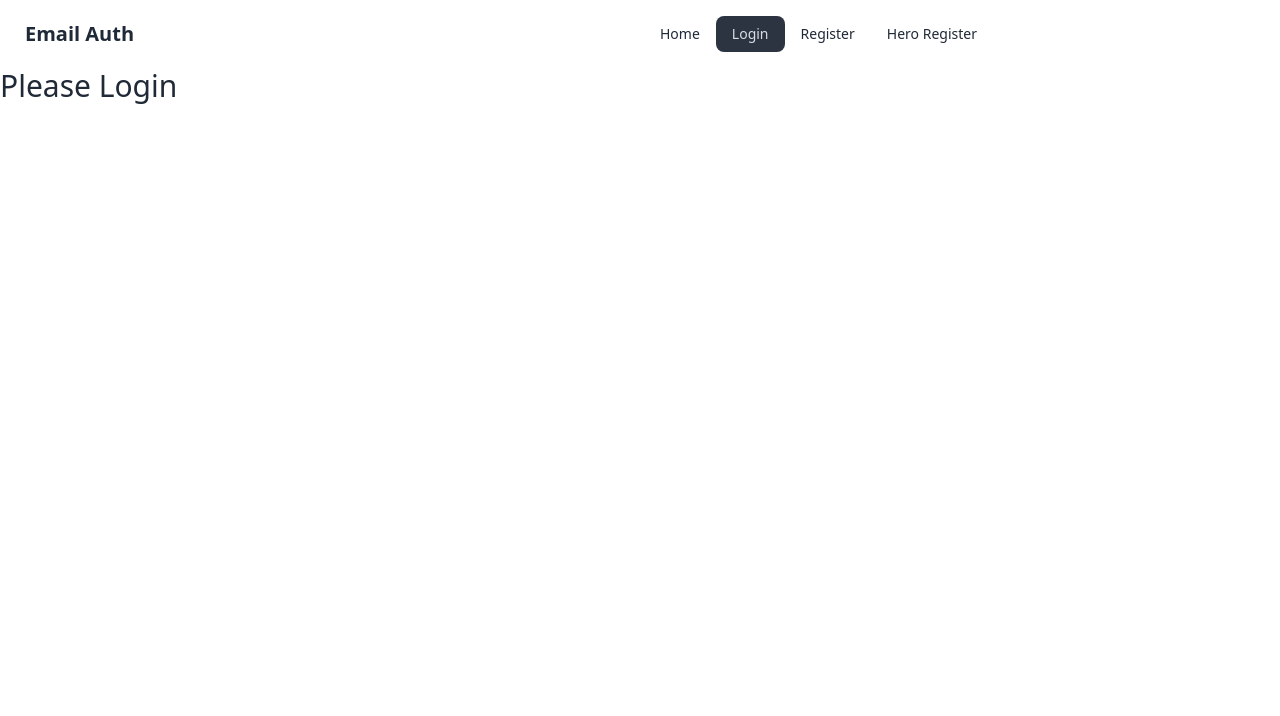
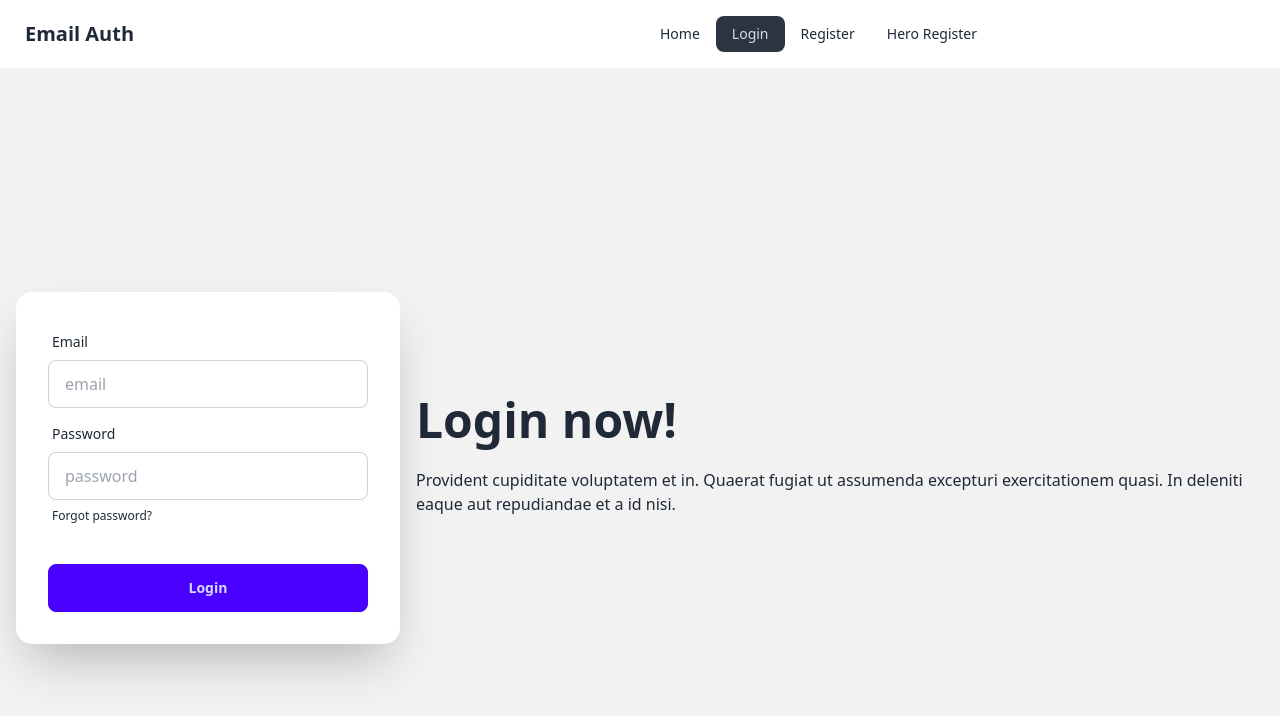
Before and after one commit to Abdullah-Az-Zahur/user-email-pass-auth, a React (Vite) app: page /login in a window 1280 px wide. Shown: the top 716 px of the page. Built offline with nearby package versions, Linux system fonts and the light colour scheme.

Commit message:
login user

```diff
--- a/src/components/Login/Login.jsx
+++ b/src/components/Login/Login.jsx
@@ -1,8 +1,83 @@
+import { signInWithEmailAndPassword } from "firebase/auth";
+import auth from "../../firebase/firebase.config";
+import { useState } from "react";
 
 const Login = () => {
+
+    const [registerError, setRegisterError] = useState('');
+    const [success, setSuccess] = useState('');
+
+    const handleLogin = (e) => {
+        e.preventDefault();
+        const email = e.target.email.value;
+        const password = e.target.password.value;
+        console.log(email, password);
+
+        // reset error
+        setRegisterError('');
+        setSuccess('');
+
+
+        if (password.length < 6) {
+            setRegisterError('Password should be at least 6 character or more')
+            return;
+        }
+        else if (!/[A-Z]/.test(password)) {
+            setRegisterError('Your password Should be have at least one upper case character')
+        }
+        else if (!accepted) {
+            setRegisterError("Please accept terms and condition")
+            return;
+        }
+
+
+        // add validation
+        signInWithEmailAndPassword(auth, email, password)
+            .then(result => {
+                console.log(result.user)
+                setSuccess('User Create Successfully')
+            })
+            .catch(error => {
+                console.error(error)
+                setRegisterError(error.message);
+            })
+    }
     return (
-        <div>
-            <h2 className="text-3xl">Please Login</h2>
+        <div className="hero min-h-screen bg-base-200">
+            <div className="hero-content flex-col lg:flex-row-reverse">
+                <div className="text-center lg:text-left">
+                    <h1 className="text-5xl font-bold">Login now!</h1>
+                    <p className="py-6">Provident cupiditate voluptatem et in. Quaerat fugiat ut assumenda excepturi exercitationem quasi. In deleniti eaque aut repudiandae et a id nisi.</p>
+                </div>
+                <div className="card shrink-0 w-full max-w-sm shadow-2xl bg-base-100">
+                    <form onSubmit={handleLogin} className="card-body">
+                        <div className="form-control">
+                            <label className="label">
+                                <span className="label-text">Email</span>
+                            </label>
+                            <input type="email" name="email" placeholder="email" className="input input-bordered" required />
+                        </div>
+                        <div className="form-control">
+                            <label className="label">
+                                <span className="label-text">Password</span>
+                            </label>
+                            <input type="password" name="password" placeholder="password" className="input input-bordered" required />
+                            <label className="label">
+                                <a href="#" className="label-text-alt link link-hover">Forgot password?</a>
+                            </label>
+                        </div>
+                        <div className="form-control mt-6">
+                            <button className="btn btn-primary">Login</button>
+                        </div>
+                    </form>
+                    {
+                        registerError && <p className='text-red-600'>{registerError}</p>
+                    }
+                    {
+                        success && <p className='text-green-500'>{success}</p>
+                    }
+                </div>
+            </div>
         </div>
     );
 };
```
